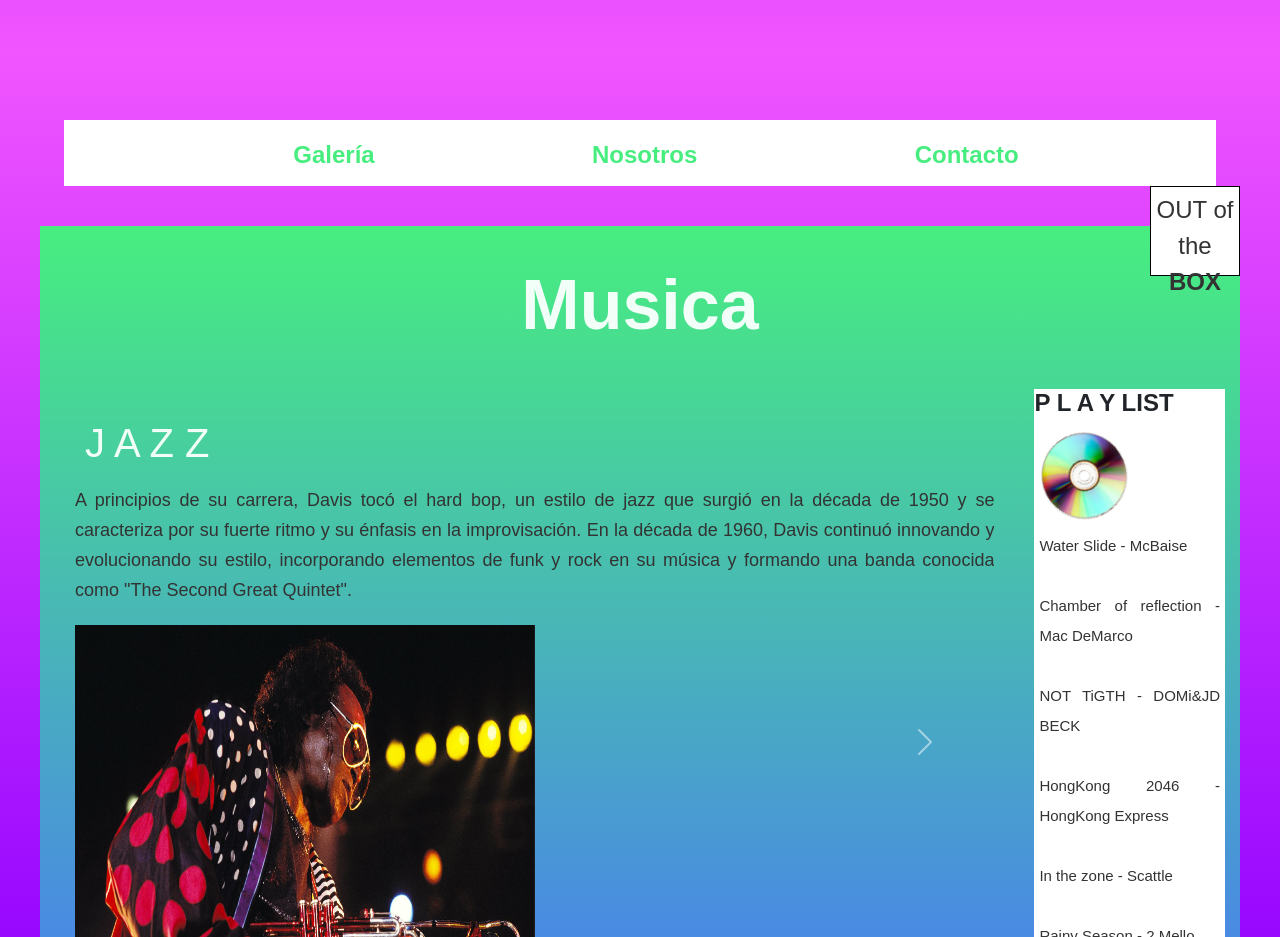
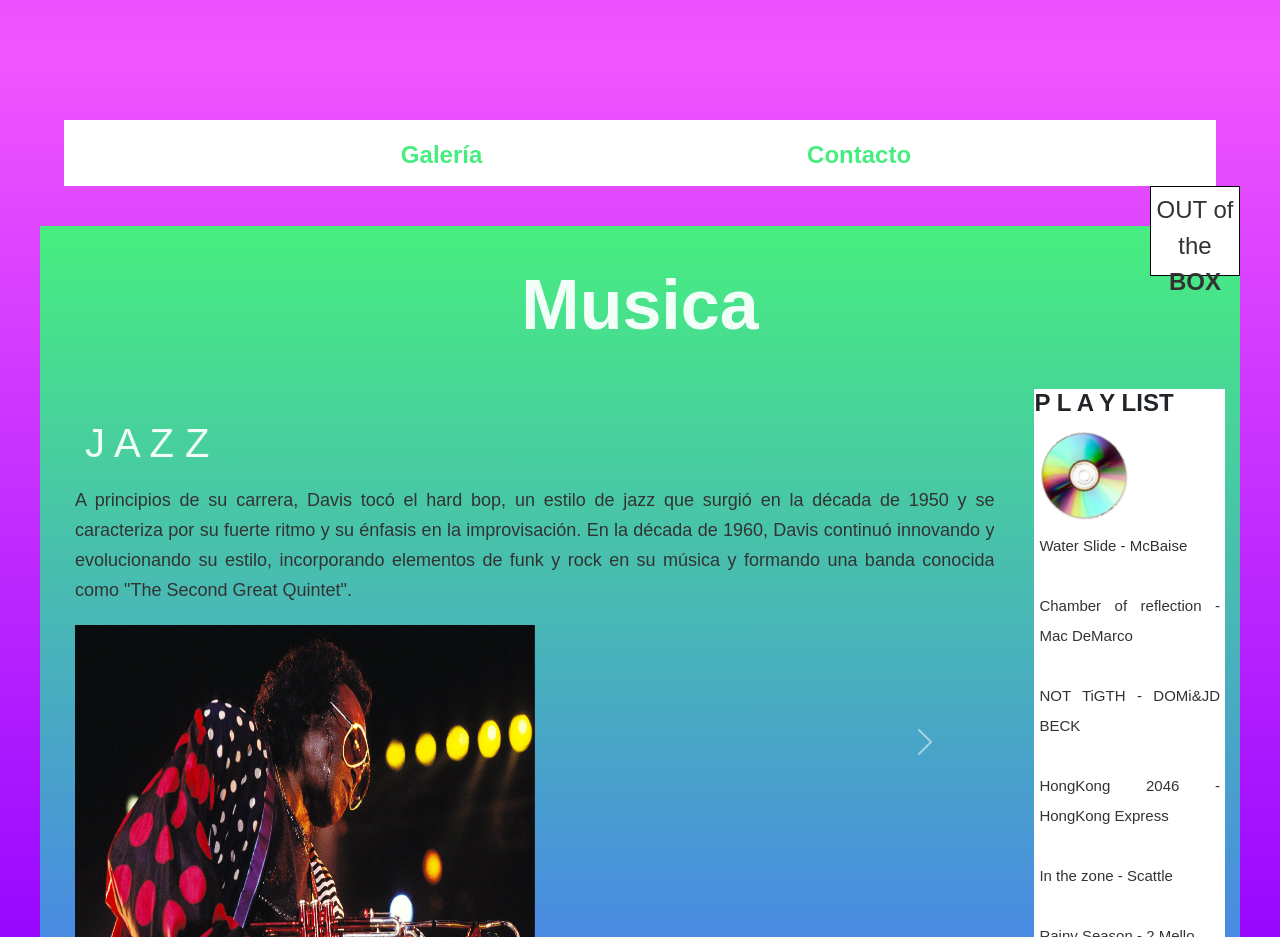
Before and after one commit to fedeluchelli/preEntrega3, a website: page index.html in a window 1280 px wide. Shown: the part 920-1857 px from the top of the page. Drawn offline with nearby package versions, Linux system fonts and the light colour scheme.

Commit message:
subiendo 2da preEntrega3

```diff
--- a/index.html
+++ b/index.html
@@ -48,7 +48,6 @@
                 </li>
               </ul>
             </li>
-            <li class="item"><a href="./views/Nosotros.html">Nosotros</a></li>
             <li class="item"><a href="./views/Contacto.html">Contacto</a></li>
         </ul>
       </nav>
```
